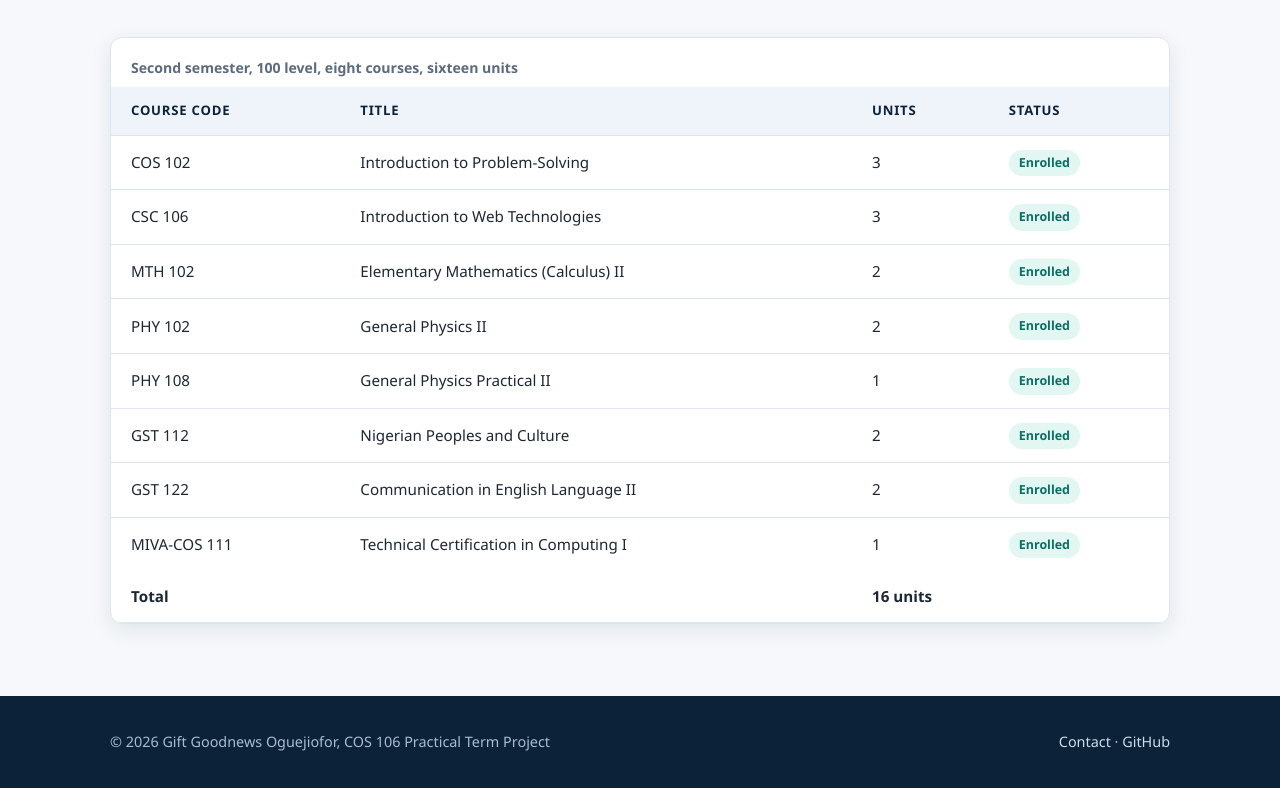
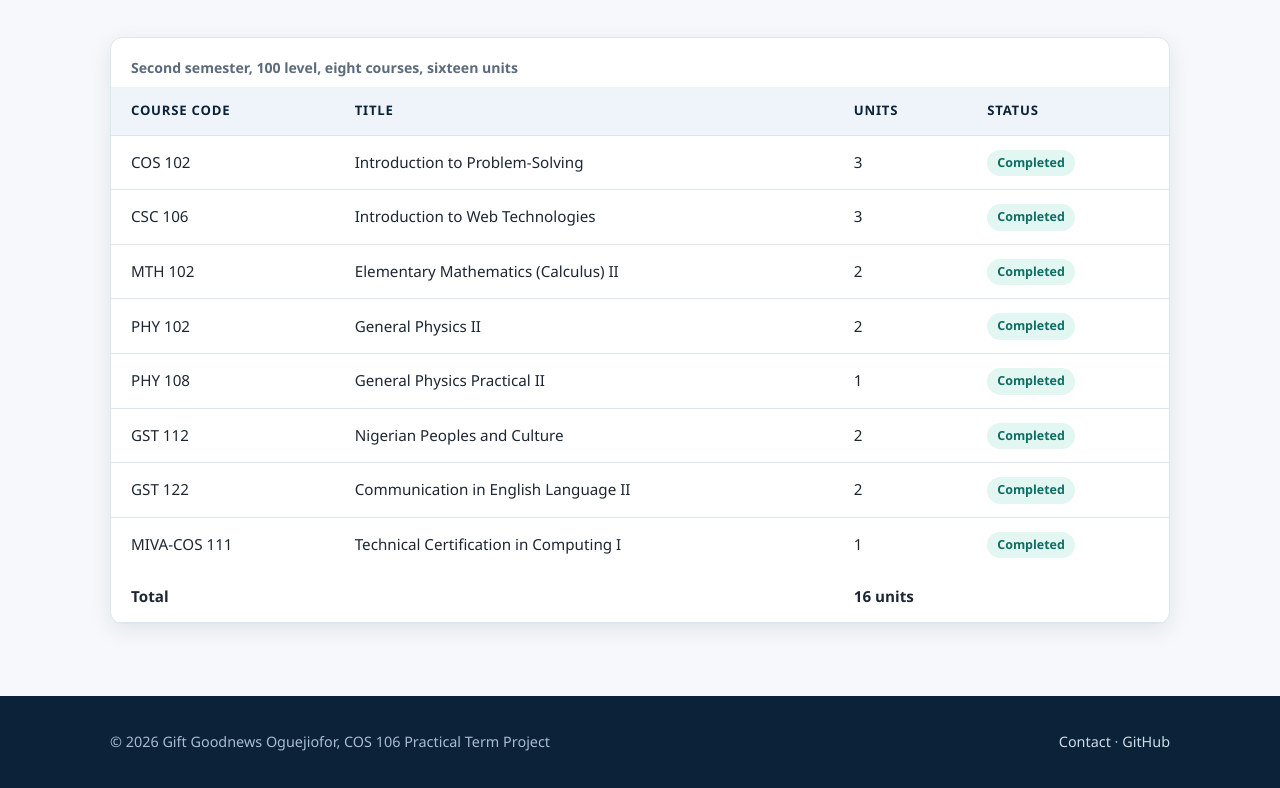
Before and after one commit to ggo-sys/student-portfolio, a plain HTML site: page about.html in a window 1280 px wide. Shown: the part 1295-2083 px from the top of the page. Drawn offline with Linux system fonts and the light colour scheme.

Commit message:
Mark every course as completed on the academic record

```diff
--- a/about.html
+++ b/about.html
@@ -125,49 +125,49 @@
         <td>COS 102</td>
         <td>Introduction to Problem-Solving</td>
         <td>3</td>
-        <td><span class="status status--done">Enrolled</span></td>
+        <td><span class="status status--done">Completed</span></td>
        </tr>
        <tr>
         <td>CSC 106</td>
         <td>Introduction to Web Technologies</td>
         <td>3</td>
-        <td><span class="status status--done">Enrolled</span></td>
+        <td><span class="status status--done">Completed</span></td>
        </tr>
        <tr>
         <td>MTH 102</td>
         <td>Elementary Mathematics (Calculus) II</td>
         <td>2</td>
-        <td><span class="status status--done">Enrolled</span></td>
+        <td><span class="status status--done">Completed</span></td>
        </tr>
        <tr>
         <td>PHY 102</td>
         <td>General Physics II</td>
         <td>2</td>
-        <td><span class="status status--done">Enrolled</span></td>
+        <td><span class="status status--done">Completed</span></td>
        </tr>
        <tr>
         <td>PHY 108</td>
         <td>General Physics Practical II</td>
         <td>1</td>
-        <td><span class="status status--done">Enrolled</span></td>
+        <td><span class="status status--done">Completed</span></td>
        </tr>
        <tr>
         <td>GST 112</td>
         <td>Nigerian Peoples and Culture</td>
         <td>2</td>
-        <td><span class="status status--done">Enrolled</span></td>
+        <td><span class="status status--done">Completed</span></td>
        </tr>
        <tr>
         <td>GST 122</td>
         <td>Communication in English Language II</td>
         <td>2</td>
-        <td><span class="status status--done">Enrolled</span></td>
+        <td><span class="status status--done">Completed</span></td>
        </tr>
        <tr>
         <td>MIVA-COS 111</td>
         <td>Technical Certification in Computing I</td>
         <td>1</td>
-        <td><span class="status status--done">Enrolled</span></td>
+        <td><span class="status status--done">Completed</span></td>
        </tr>
       </tbody>
       <tfoot>
```
